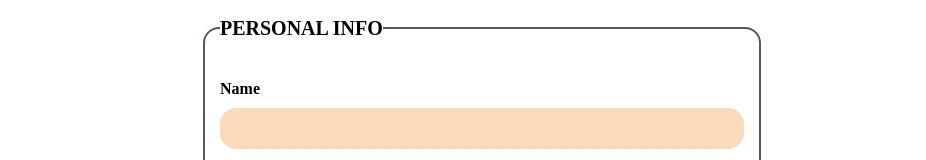
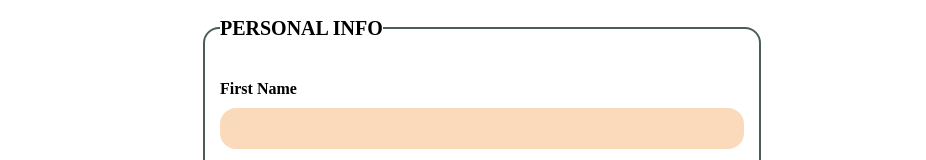
Before and after one commit to nitonise/lemonapp, a React (Create React App) app: page /book-a-table in a window 1280 px wide. Shown: the part 702-862 px from the top of the page, without its empty margins (158-1084 px from the left). Built offline with nearby package versions, Linux system fonts and the light colour scheme.

Commit message:
Add html form validation

```diff
--- a/src/components/BookingForm.js
+++ b/src/components/BookingForm.js
@@ -25,6 +25,8 @@ const BookingForm = ({ availableTimes, updateTimes, submitForm }) => {
         submitForm(formData);
     };
 
+    const currentDate = new Date().toISOString().substr(0, 10);
+
     return (
         <form className="booking-fm" onSubmit={ handleSubmit }>
             <fieldset className="booking-fm__field">
@@ -39,6 +41,8 @@ const BookingForm = ({ availableTimes, updateTimes, submitForm }) => {
                     className="booking-fm__in call-to-action"
                     type="date"
                     id="res-date"
+                    min={ currentDate }
+                    required
                     value={ date }
                     onChange={e => {
                         const date = e.target.value;
@@ -57,6 +61,7 @@ const BookingForm = ({ availableTimes, updateTimes, submitForm }) => {
                     id="res-time"
                     value={ time }
                     onChange={ e => setTime(e.target.value) }
+                    required
                 >
                     <option value=""></option>
                     { availableTimes.map(t => <option key={t}>{t}</option>) }
@@ -74,6 +79,7 @@ const BookingForm = ({ availableTimes, updateTimes, submitForm }) => {
                     max="10"
                     id="guests"
                     value={ guests }
+                    required
                     onChange={ e => setGuests(e.target.value) }
                 />
                 <label
@@ -87,6 +93,7 @@ const BookingForm = ({ availableTimes, updateTimes, submitForm }) => {
                     id="occasion"
                     value={ occasion }
                     onChange={ e => setOccasion(e.target.value) }
+                    required
                 >
                     <option value=""></option>
                     <option>Birthday</option>
@@ -99,7 +106,7 @@ const BookingForm = ({ availableTimes, updateTimes, submitForm }) => {
                     className="booking-fm__lbl section-category"
                     htmlFor="res-name"
                 >
-                        Name
+                        First Name
                 </label>
                 <input
                     className="booking-fm__in call-to-action"
@@ -107,6 +114,8 @@ const BookingForm = ({ availableTimes, updateTimes, submitForm }) => {
                     id="res-name"
                     value={ name }
                     onChange={ e => setName(e.target.value) }
+                    maxLength="50"
+                    required
                 />
                 <label
                     className="booking-fm__lbl section-category"
@@ -120,6 +129,8 @@ const BookingForm = ({ availableTimes, updateTimes, submitForm }) => {
                     id="res-last-name"
                     value={ lastName }
                     onChange={ e => setLastName(e.target.value) }
+                    maxLength="50"
+                    required
                 />
                 <label
                     className="booking-fm__lbl section-category"
@@ -133,6 +144,7 @@ const BookingForm = ({ availableTimes, updateTimes, submitForm }) => {
                     id="res-email"
                     value={ email }
                     onChange={ e => setEmail(e.target.value) }
+                    required
                 />
                 <label
                     className="booking-fm__lbl section-category"
```
